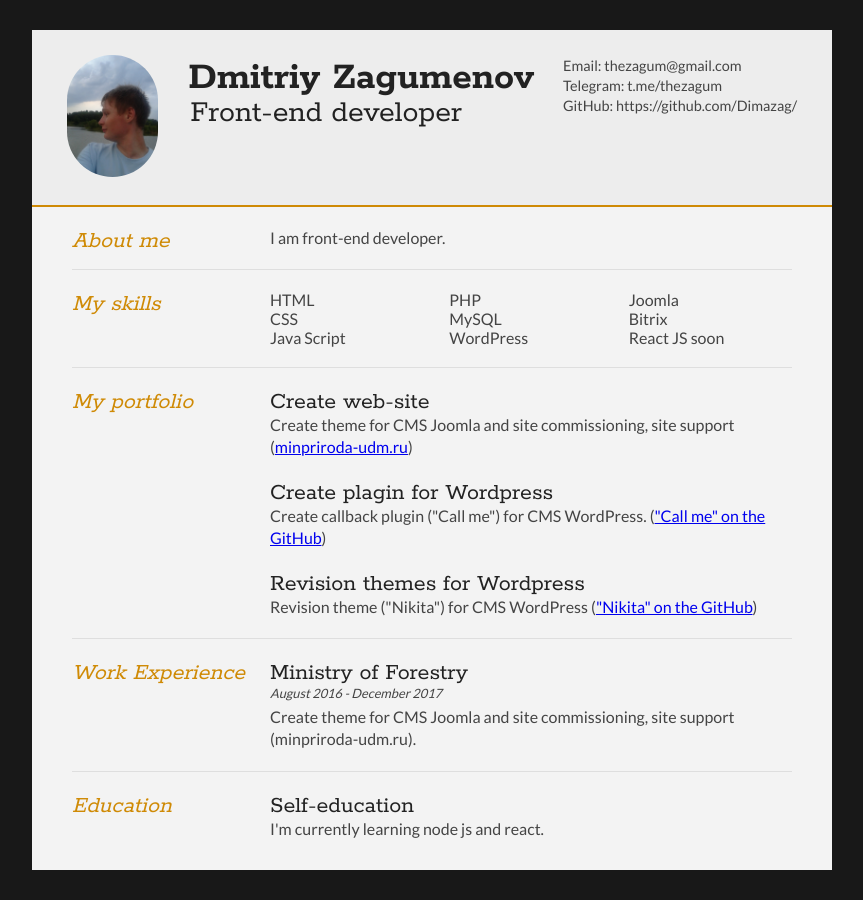
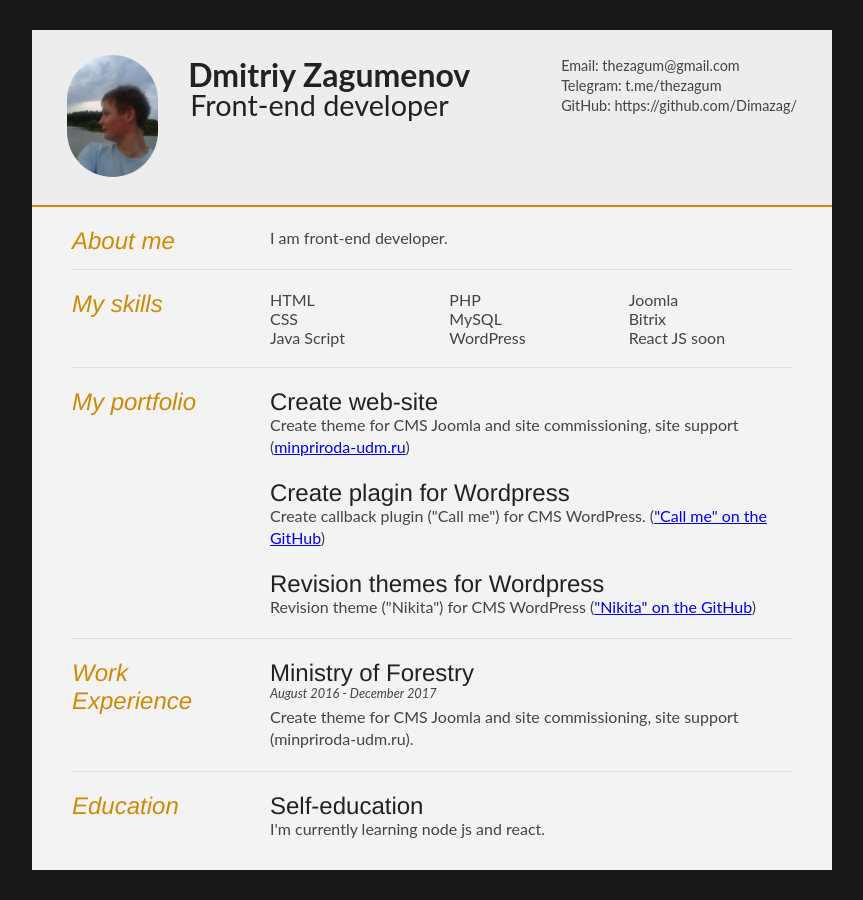
Before and after one commit to Dimazag/cv, a plain HTML site: page index.html in a window 1280 px wide. Shown: the whole page, without its empty margins (208-1071 px from the left). Drawn offline with Linux system fonts and the light colour scheme.

Commit message:
added changes

```diff
--- a/index.html
+++ b/index.html
@@ -8,7 +8,7 @@
 <meta charset="UTF-8">
 
 <link type="text/css" rel="stylesheet" href="style.css">
-<link href='http://fonts.googleapis.com/css?family=Rokkitt:400,700|Lato:400,300' rel='stylesheet' type='text/css'>
+<!-- <link href='http://fonts.googleapis.com/css?family=Rokkitt:400,700|Lato:400,300' rel='stylesheet' type='text/css'> -->
 
 <!--[if lt IE 9]>
 <script src="//html5shiv.googlecode.com/svn/trunk/html5.js"></script>
--- a/style.css
+++ b/style.css
@@ -36,16 +36,16 @@ p {
 }
 
 #name h1 {
-	font-size: 2.5em;
+	font-size: 2em;
 	font-weight: 700;
-	font-family: 'Rokkitt', Helvetica, Arial, sans-serif;
+	/* font-family: 'Rokkitt', Helvetica, Arial, sans-serif; */
 	margin-bottom: -6px;
 }
 
 #name h2 {
-	font-size: 2em;
+	font-size: 1.8em;
 	margin-left: 2px;
-	font-family: 'Rokkitt', Helvetica, Arial, sans-serif;
+	/* font-family: 'Rokkitt', Helvetica, Arial, sans-serif; */
 }
 
 #mainArea {
```
